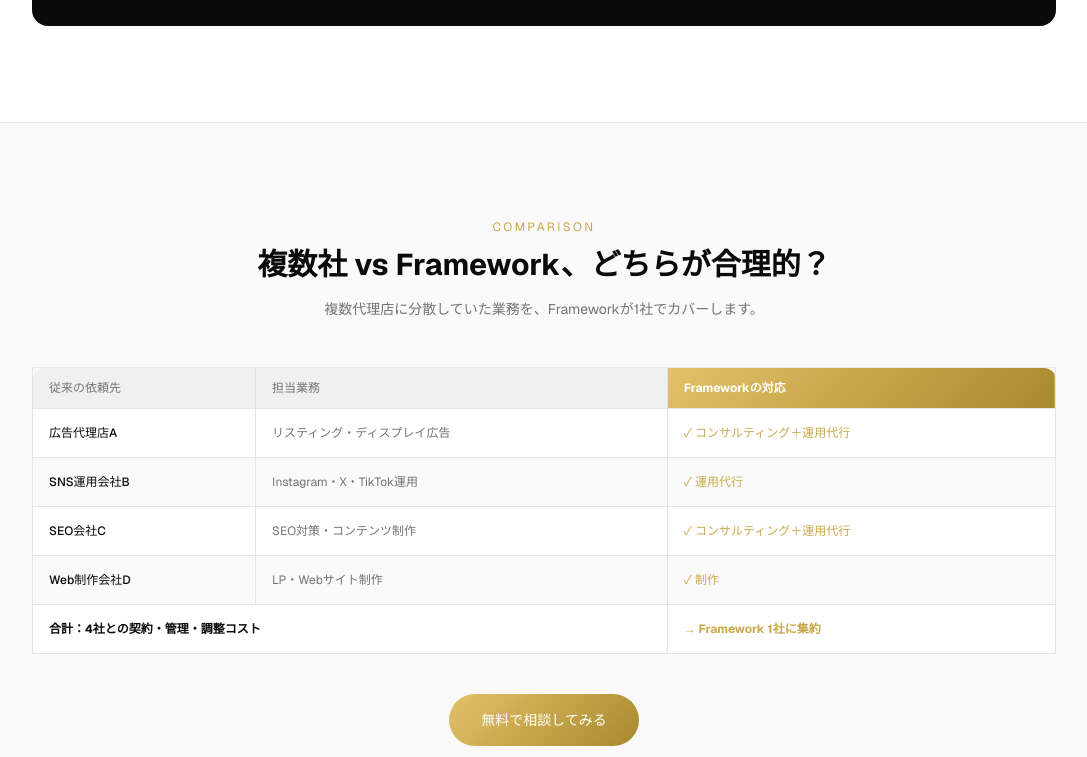
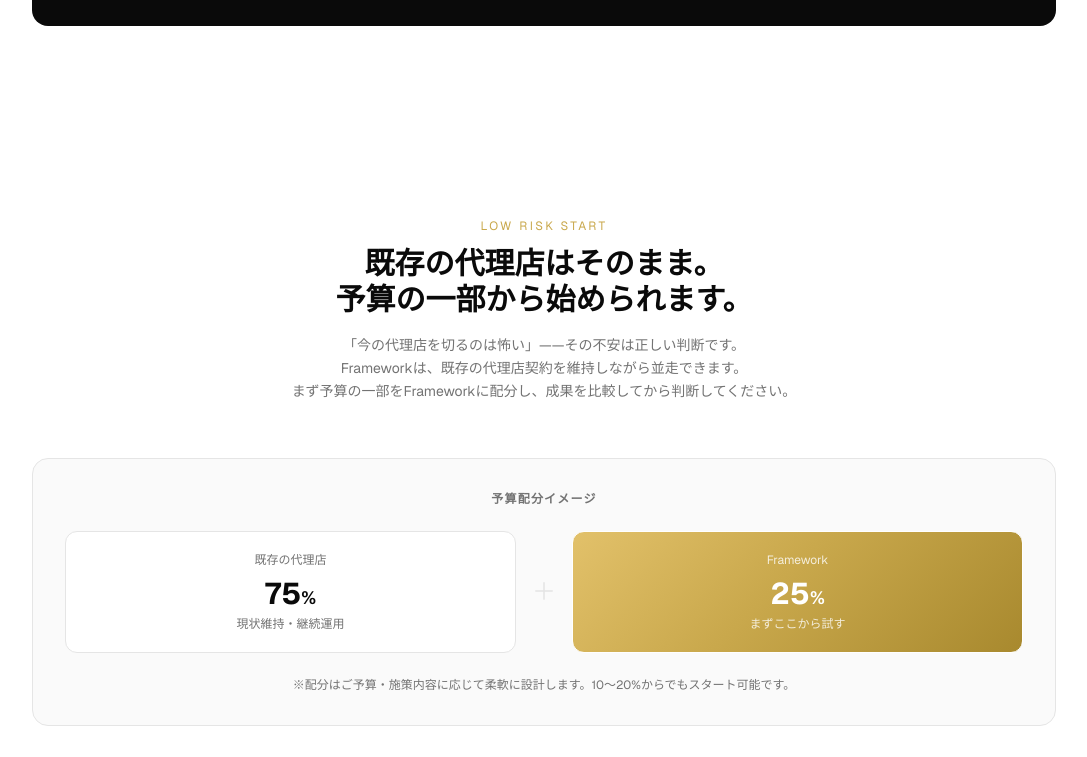
Before and after one commit to frmw-kt/frmw_hp, a Next.js app: page /lp/2 in a window 1280 px wide. Shown: the part 2760-3517 px from the top of the page, without its empty margins (96-1183 px from the left). Built offline with nearby package versions, Linux system fonts and the light colour scheme.

Commit message:
LP2修正

```diff
--- a/src/app/(lp)/lp/2/page.tsx
+++ b/src/app/(lp)/lp/2/page.tsx
@@ -83,28 +83,6 @@
   },
 ];
 
-const coverages = [
-  {
-    agency: "広告代理店A",
-    handles: "リスティング・ディスプレイ広告",
-    framework: "コンサルティング＋運用代行",
-  },
-  {
-    agency: "SNS運用会社B",
-    handles: "Instagram・X・TikTok運用",
-    framework: "運用代行",
-  },
-  {
-    agency: "SEO会社C",
-    handles: "SEO対策・コンテンツ制作",
-    framework: "コンサルティング＋運用代行",
-  },
-  {
-    agency: "Web制作会社D",
-    handles: "LP・Webサイト制作",
-    framework: "制作",
-  },
-];
 
 const services = [
   {
@@ -292,69 +270,6 @@
               <svg className="w-4 h-4" fill="none" viewBox="0 0 24 24" stroke="currentColor">
                 <path strokeLinecap="round" strokeLinejoin="round" strokeWidth={2} d="M9 5l7 7-7 7" />
               </svg>
-            </a>
-          </div>
-        </div>
-      </section>
-
-      {/* ── 比較表 ── */}
-      <section className="bg-[#fafafa] border-y border-[#e5e5e5] px-6 py-24">
-        <div className="max-w-5xl mx-auto">
-          <p className="text-xs tracking-[0.2em] uppercase mb-3 text-center" style={{ color: "#C9A84C" }}>Comparison</p>
-          <h2 className="text-2xl md:text-3xl font-bold text-center mb-4">
-            複数社 vs Framework、どちらが合理的？
-          </h2>
-          <p className="text-[#737373] text-sm text-center mb-12">
-            複数代理店に分散していた業務を、Frameworkが1社でカバーします。
-          </p>
-          <div className="overflow-x-auto">
-            <table className="w-full text-sm border-collapse">
-              <thead>
-                <tr>
-                  <th className="text-left text-xs text-[#737373] font-medium py-3 px-4 bg-[#f0f0f0] rounded-tl-xl border border-[#e5e5e5]">
-                    従来の依頼先
-                  </th>
-                  <th className="text-left text-xs text-[#737373] font-medium py-3 px-4 bg-[#f0f0f0] border-y border-[#e5e5e5]">
-                    担当業務
-                  </th>
-                  <th className="text-left text-xs font-bold py-3 px-4 rounded-tr-xl border border-[#e5e5e5] text-white"
-                    style={{ background: GOLD }}>
-                    Frameworkの対応
-                  </th>
-                </tr>
-              </thead>
-              <tbody>
-                {coverages.map((c, i) => (
-                  <tr key={i} className={i % 2 === 0 ? "bg-white" : "bg-[#fafafa]"}>
-                    <td className="py-4 px-4 border border-[#e5e5e5] text-[#0a0a0a] font-medium text-xs">
-                      {c.agency}
-                    </td>
-                    <td className="py-4 px-4 border border-[#e5e5e5] text-[#737373] text-xs">
-                      {c.handles}
-                    </td>
-                    <td className="py-4 px-4 border border-[#e5e5e5] text-xs font-medium" style={{ color: "#C9A84C" }}>
-                      ✓ {c.framework}
-                    </td>
-                  </tr>
-                ))}
-                <tr className="bg-white">
-                  <td colSpan={2} className="py-4 px-4 border border-[#e5e5e5] text-[#0a0a0a] font-bold text-xs">
-                    合計：4社との契約・管理・調整コスト
-                  </td>
-                  <td className="py-4 px-4 border border-[#e5e5e5] text-xs font-bold" style={{ color: "#C9A84C" }}>
-                    → Framework 1社に集約
-                  </td>
-                </tr>
-              </tbody>
-            </table>
-          </div>
-          <div className="mt-10 text-center">
-            <a
-              href="#contact"
-              className="inline-flex items-center gap-2 text-sm font-medium text-white px-8 py-4 rounded-full transition-opacity hover:opacity-80"
-              style={{ background: GOLD }}
-            >
-              無料で相談してみる
             </a>
           </div>
         </div>
```
